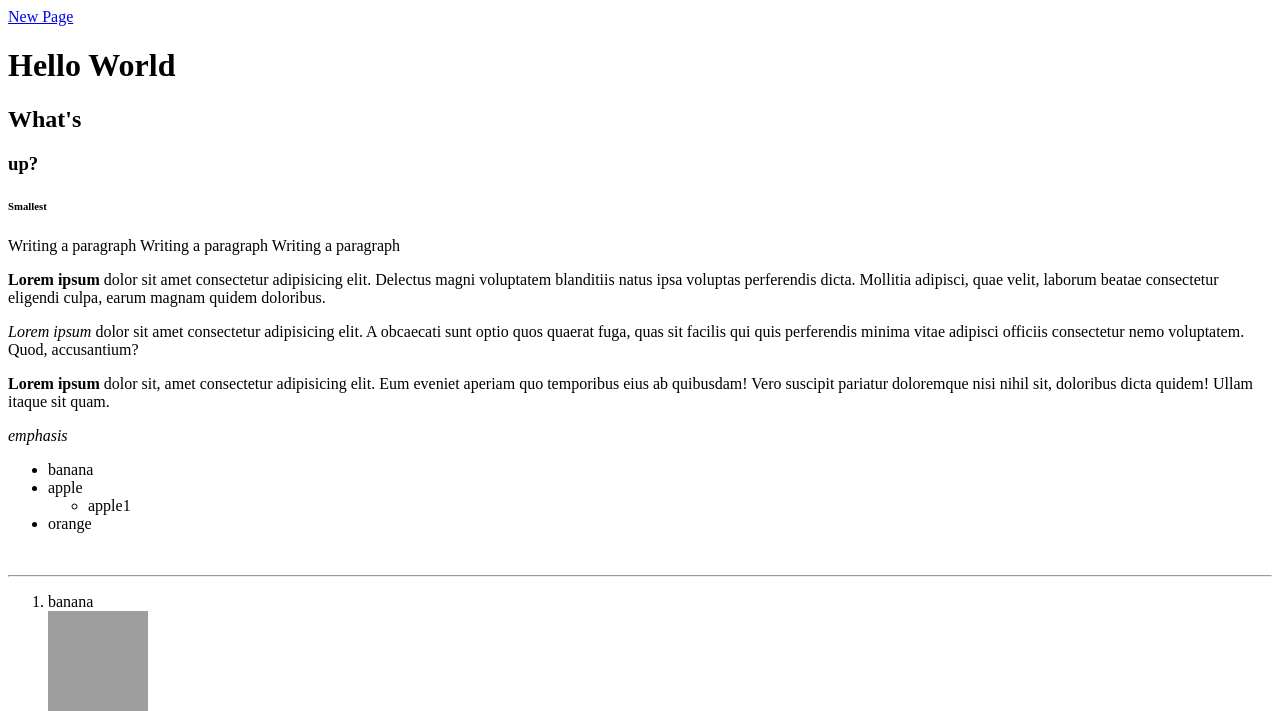
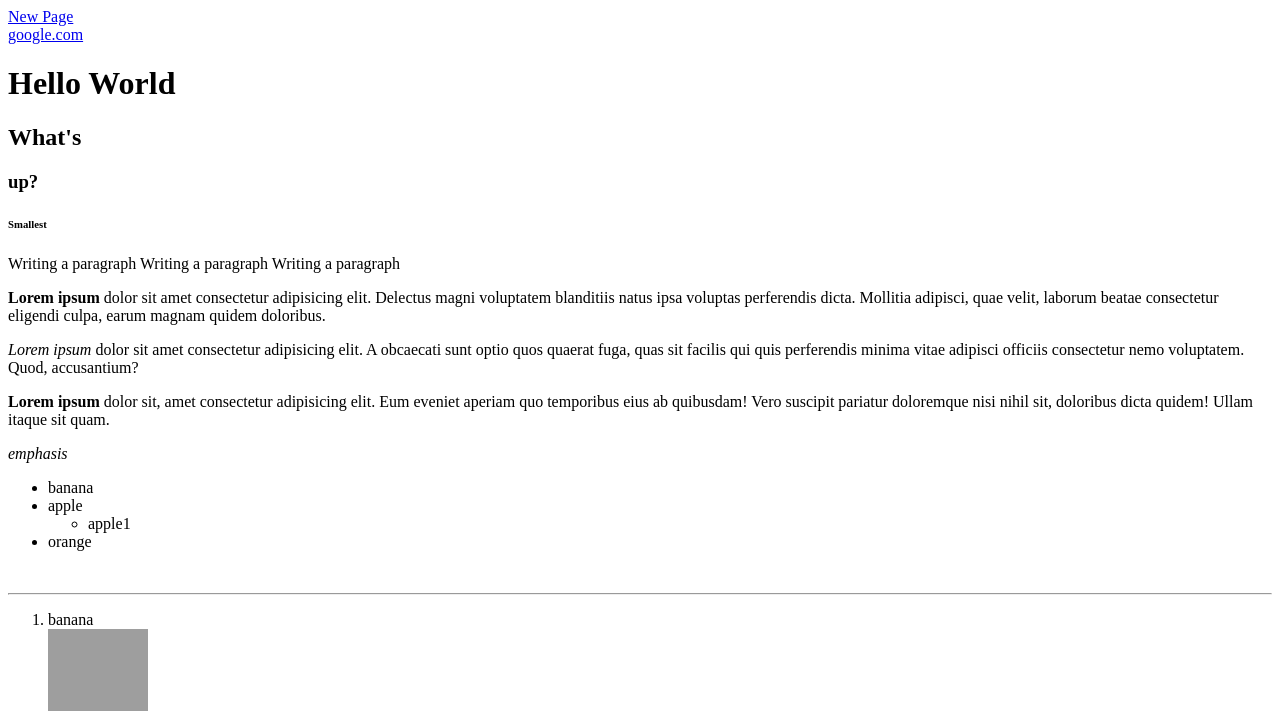
Before and after one commit to thedanhle/HTML5Basics, a plain HTML site: page Section4HTML/index.html in a window 1280 px wide. Shown: the top 711 px of the page. Drawn offline with Linux system fonts and the light colour scheme; grey boxes are pictures that could not be loaded.

Commit message:
absolute/relative paths

```diff
--- a/Section4HTML/index.html
+++ b/Section4HTML/index.html
@@ -5,6 +5,8 @@
     </head>
     <body>
         <a href="newpage.html">New Page</a>
+        <br>
+        <a href="https://google.com">google.com</a>
         <h1>Hello World</h1>
         <h2>What's</h2>
         <h3>up?</h3>
```
